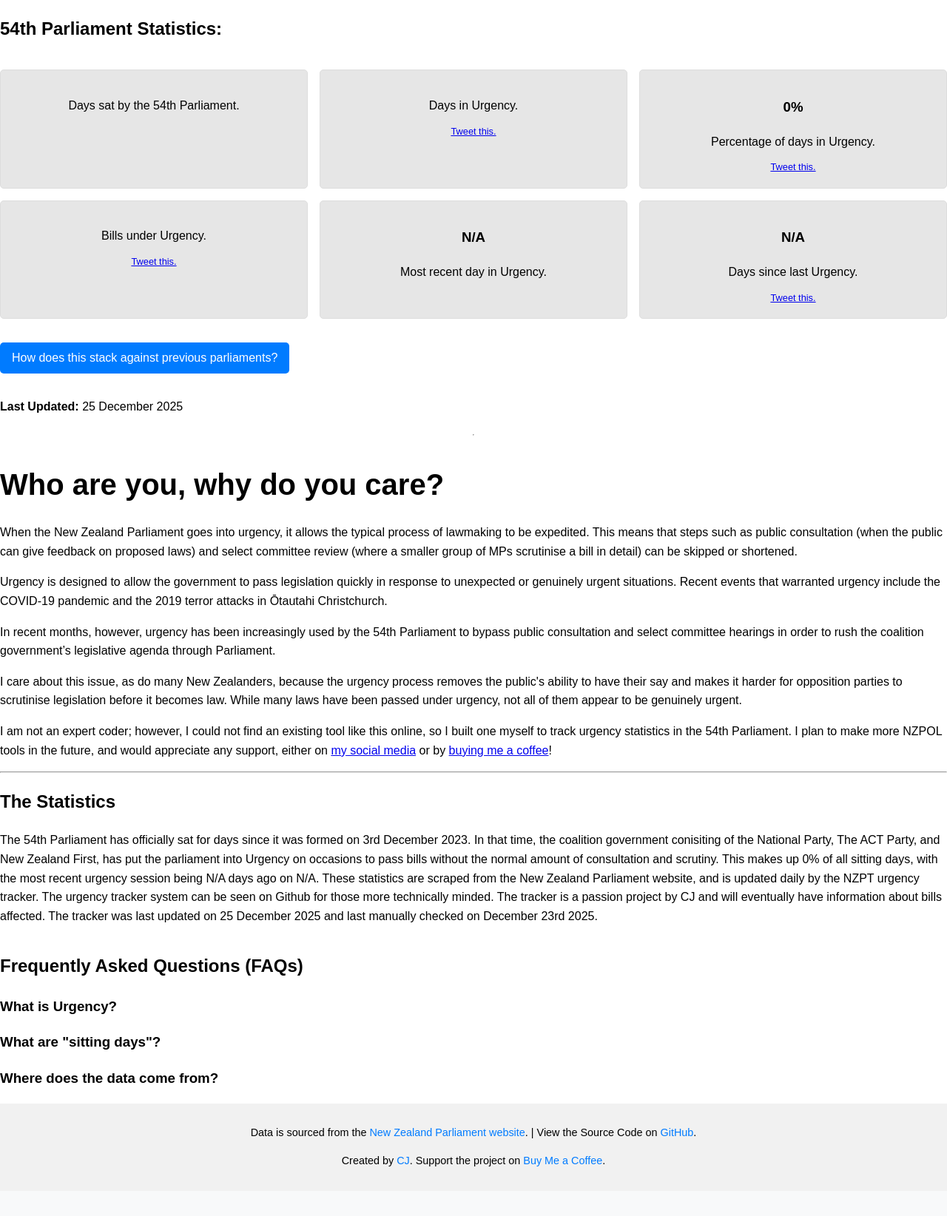
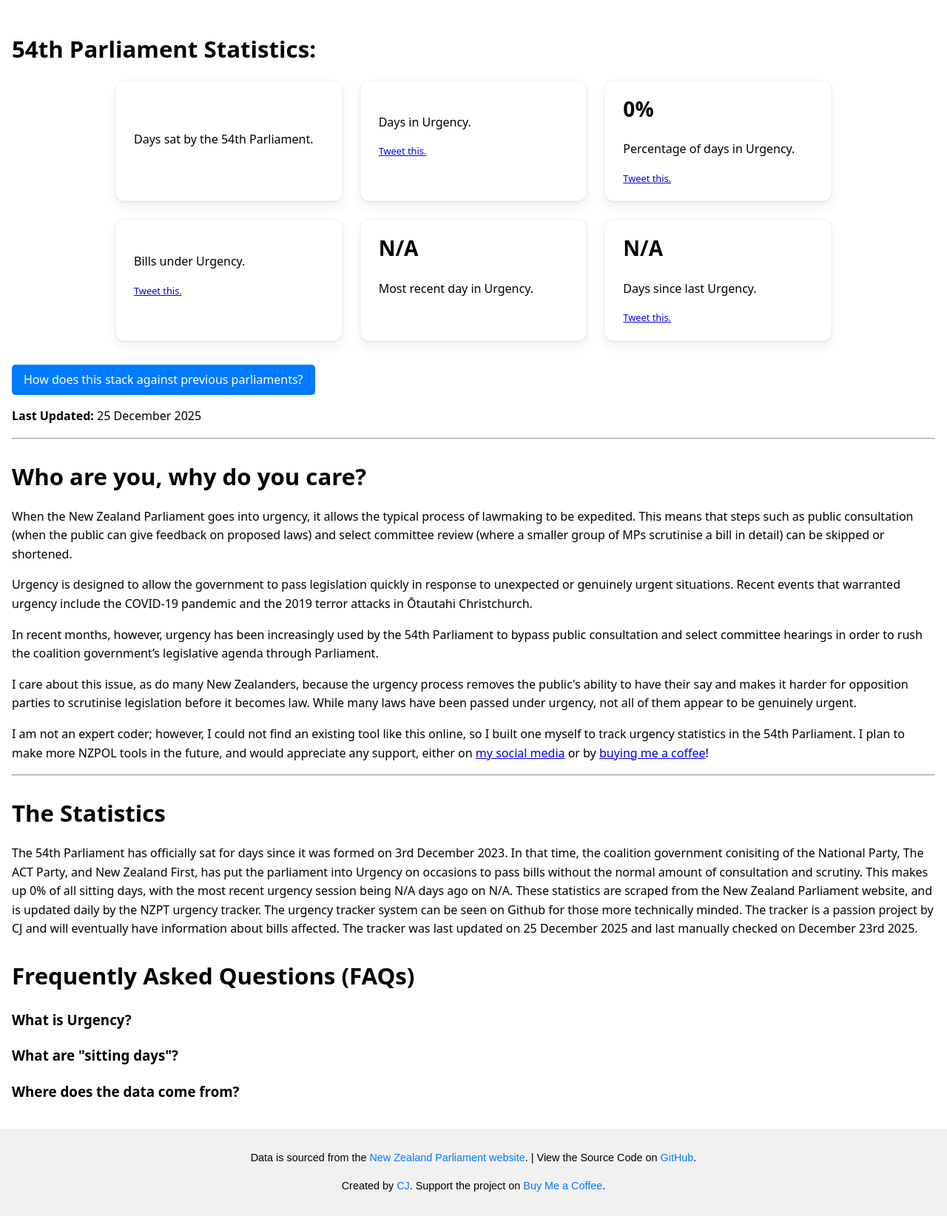
Before and after one commit to ItsHammy/nzpt-urgency, a PHP site: page / in a window 1280 px wide. Shown: the part 214-1858 px from the top of the page at 74% size. Before the commit the page ends 1791 px from the top, so only its background shows below. Run offline with PHP 8.4, Linux system fonts and the light colour scheme; some libraries are stand-ins or nearby versions.

Commit message:
Clean up main tracker

```diff
--- a/web/assets/style.css
+++ b/web/assets/style.css
@@ -75,27 +75,6 @@ aside .warning {
     color: #ffffff;
     border-radius: 5px;
     text-align: center;
-}
-
-.statistics {
-    display: flex;
-    flex-wrap: wrap;
-    gap: 1em;
-    margin: 1em 0;
-}
-
-.statistics-box {
-    flex: 1 1 calc(33.333% - 1em);
-    box-sizing: border-box;
-    padding: 1em;
-    background-color: #e6e6e6;
-    border: 1px solid #ddd;
-    border-radius: 5px;
-    text-align: center;
-}
-
-.statistics-box p {
-    margin: 0.5em 0;
 }
 
 @media (max-width: 768px) {
@@ -238,11 +217,30 @@ nav a.active {
 }
 
 .stats-overview {
+    max-width: 1500px;
+    gap: 1.5rem;
+    justify-content: center;
+    margin: 1rem auto;
+    font-family: system-ui, -apple-system, BlinkMacSystemFont, "Segoe UI", sans-serif;
+    padding: 0 1rem;
+}
+
+.stats-overview h2 {
+    font-size: 1.95rem;
+    margin-bottom: 0.5rem;
+}
+
+.stats-card-grid {
     display: flex;
     flex-wrap: wrap;
+    max-width: 1000px;
     gap: 1.5rem;
     justify-content: center;
+    margin: 1rem auto;
+    font-family: system-ui, -apple-system, BlinkMacSystemFont, "Segoe UI", sans-serif;
+    padding: 0 1rem;
 }
+
 
 .stats-card {
     background: #ffffff;
@@ -287,6 +285,11 @@ nav a.active {
     margin-bottom: 0.5rem;
 }
 
+.stats-card h2 {
+    font-size: 1.75rem;
+    margin-bottom: 0.5rem;
+}
+
 .historical-stats__note {
     color: #555;
     margin-bottom: 1.5rem;
--- a/web/index.php
+++ b/web/index.php
@@ -58,42 +58,45 @@ $count_bills_affected = $db->querySingle('SELECT COUNT(id) FROM bills');
             <a href="https://cjs.nz/socials" target="_blank">Contact</a>
         </nav>
     </header>
+    <main class="stats-overview">
+        <div id="at-a-glance">
         <h2>54th Parliament Statistics:</h2>
-    <div class="statistics">
-        <div class="statistics-box" id="day-sat">
-            <h3><span id="num-days-sat"><?php echo $num_days_sat; ?></span></h3>
+            <div class="stats-card-grid">
+                <div class="stats-card" id="day-sat">
+                    <h2><span id="num-days-sat"><?php echo $num_days_sat; ?></span></h2>
                     <p>Days sat by the 54th Parliament.</p>
                 </div>
-        <div class="statistics-box" id="day-urgency">
-            <h3><span id="num-days-urgency"><?php echo $num_days_urgency; ?></span></h3>
+                <div class="stats-card" id="day-urgency">
+                    <h2 class="stats-card__title"><span id="num-days-urgency"><?php echo $num_days_urgency; ?></span></h2>
                     <p>Days in Urgency.</p>
                     <small><a target="_blank" href="https://twitter.com/intent/tweet?text=There%20has%20been%20<?php echo $num_days_urgency; ?>%20days%20that%20the%2054th%20(coalition-led)%20New%20Zealand%20Parliament%20have%20passed%20bills%20under%20urgency%2C%20avoiding%20public%20scrutiny.%20%23NZPOL%20Source%3A&url=https%3A%2F%2Fnzpt.cjs.nz%2F">Tweet this.</a></small>
                 </div>
-        <div class="statistics-box" id="percent-urgency">
-            <h3><span id="num-percent-urgency"><?php echo $percent_urgency; ?></span>%</h3>
+                <div class="stats-card" id="percent-urgency">
+                    <h2 class="stats-card__title"><span id="num-percent-urgency"><?php echo $percent_urgency; ?></span>%</h2>
                     <p>Percentage of days in Urgency.</p>
                     <small><a target="_blank" href="https://twitter.com/intent/tweet?text=Did%20you%20know%20that%20<?php echo $percent_urgency; ?>%25%20of%20the%2054th%20New%20Zealand%20Parliament%20sitting%20days%20has%20been%20in%20urgency%3F&url=https%3A%2F%2Fnzpt.cjs.nz%2F">Tweet this.</a></small>
                 </div>
-        <div class="statistics-box" id="percent-urgency">
-            <h3><span id="num-percent-urgency"><?php echo $count_bills_affected; ?></span></h3>
+                <div class="stats-card" id="percent-urgency">
+                    <h2 class="stats-card__title"><span id="num-percent-urgency"><?php echo $count_bills_affected; ?></span></h2>
                     <p title="This does not mean all parts of the bill were under urgency, but just one or more parts were.">Bills under Urgency.</p>
                     <small><a target="_blank" href="https://twitter.com/intent/tweet?text=Under%20this%20government%2C%20the%20New%20Zealand%20Parliament%20has%20passed%20<?php echo $count_bills_affected; ?>%20bills%20under%20urgency!%20%23nzpol%20Source%3A&url=https%3A%2F%2Fnzpt.cjs.nz%2F">Tweet this.</a></small>
                 </div>
-        <div class="statistics-box" id="percent-urgency">
-            <h3><span id="last-day-urgent"><?php echo $last_day_urgent_readable; ?></span></h3>
+                <div class="stats-card" id="percent-urgency">
+                    <h2 class="stats-card__title"><span id="last-day-urgent"><?php echo $last_day_urgent_readable; ?></span></h2>
                     <p>Most recent day in Urgency.</p>
                 </div>
-        <div class="statistics-box" id="percent-urgency">
-            <h3><span id="days-since-urgency"><?php echo $days_since_urgency; ?></span></h3>
+                <div class="stats-card" id="percent-urgency">
+                    <h2 class="stats-card__title"><span id="days-since-urgency"><?php echo $days_since_urgency; ?></span></h2>
                     <p>Days since last Urgency.</p>
                     <small><a target="_blank" href="https://twitter.com/intent/tweet?text=There%20has%20been%20<?php echo $days_since_urgency; ?>%20days%20since%20the%20NZ%20Government%20has%20been%20in%20Urgency!%20Check%20the%20stats%20here%3A&url=https%3A%2F%2Fnzpt.cjs.nz%2F">Tweet this.</a></small>
                 </div>
+            </div>
         <a href="historical/" class="button">How does this stack against previous parliaments?</a>
+        <p><strong>Last Updated:</strong> <span id="last-updated"><?php echo $last_updated; ?></span></p>
         </div>
-    <p><strong>Last Updated:</strong> <span id="last-updated"><?php echo $last_updated; ?></span></p>
         <hr>
-    <main id="explainer-content">
-        <h1>Who are you, why do you care?</h1>
+        <div id="explainer-content">
+            <h2>Who are you, why do you care?</h2>
             <p>
             When the New Zealand Parliament goes into urgency, it allows the typical process of lawmaking to be expedited. This means that steps such as public consultation (when the public can give feedback on proposed laws) and select committee review (where a smaller group of MPs scrutinise a bill in detail) can be skipped or shortened.
             </p>
@@ -116,7 +119,7 @@ $count_bills_affected = $db->querySingle('SELECT COUNT(id) FROM bills');
             <hr>
             <h2>The Statistics</h2>
             <?php echo "<p>The 54th Parliament has officially sat for $num_days_sat days since it was formed on 3rd December 2023. In that time, the coalition government conisiting of the National Party, The ACT Party, and New Zealand First, has put the parliament into Urgency on $num_days_urgency occasions to pass $count_bills_affected bills without the normal amount of consultation and scrutiny. This makes up $percent_urgency% of all sitting days, with the most recent urgency session being $days_since_urgency days ago on $last_day_urgent_readable. These statistics are scraped from the New Zealand Parliament website, and is updated daily by the NZPT urgency tracker. The urgency tracker system can be seen on Github for those more technically minded. The tracker is a passion project by CJ and will eventually have information about bills affected. The tracker was last updated on $last_updated and last manually checked on December 23rd 2025.</p>";?>
-    </main>
+        </div>
         <section id="faqs">
             <h2>Frequently Asked Questions (FAQs)</h2>
             <h3>What is Urgency?</h3>
@@ -128,6 +131,7 @@ $count_bills_affected = $db->querySingle('SELECT COUNT(id) FROM bills');
             <h3>Where does the data come from?</h3>
             <p>The data is sourced from the official New Zealand Parliament website, ensuring accuracy and reliability. You can check out the code yourself <a href="https://github.com/itshammy/nzpt-urgency" target="_blank">on GitHub</a>.</p>
         </section>
+    </main>
     <footer>
         <p>Data is sourced from the <a href="https://www.parliament.nz/en" target="_blank">New Zealand Parliament website</a>. | View the Source Code on <a href="https://github.com/itshammy/nzpt-urgency">GitHub</a>.</p>
         <p>Created by <a href="https://cjs.nz">CJ</a>. Support the project on <a href="https://buymeacoffee.com/hammy">Buy Me a Coffee</a>.</p>
```
Lines whose indentation alone changed are shown as unchanged.
